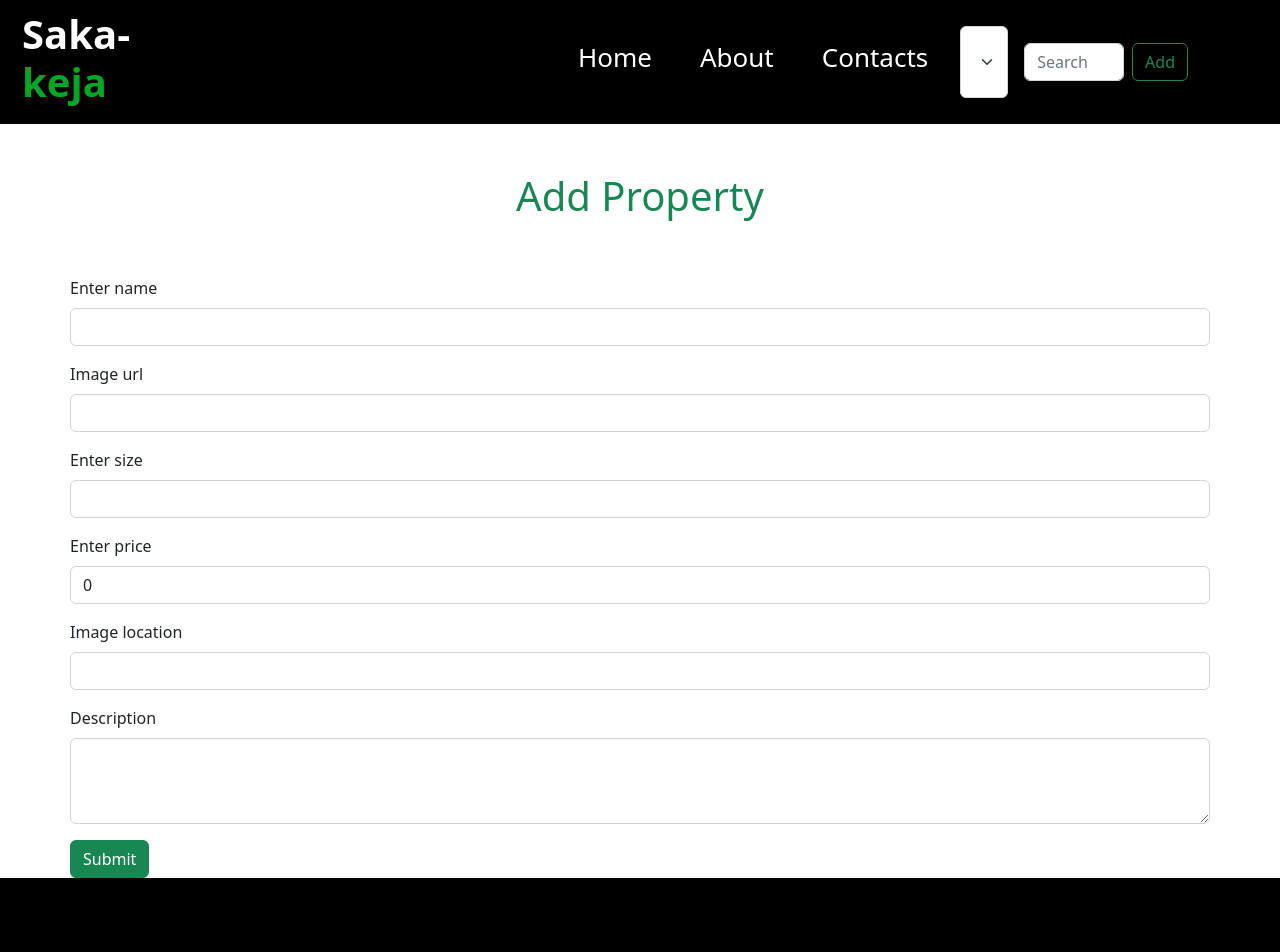
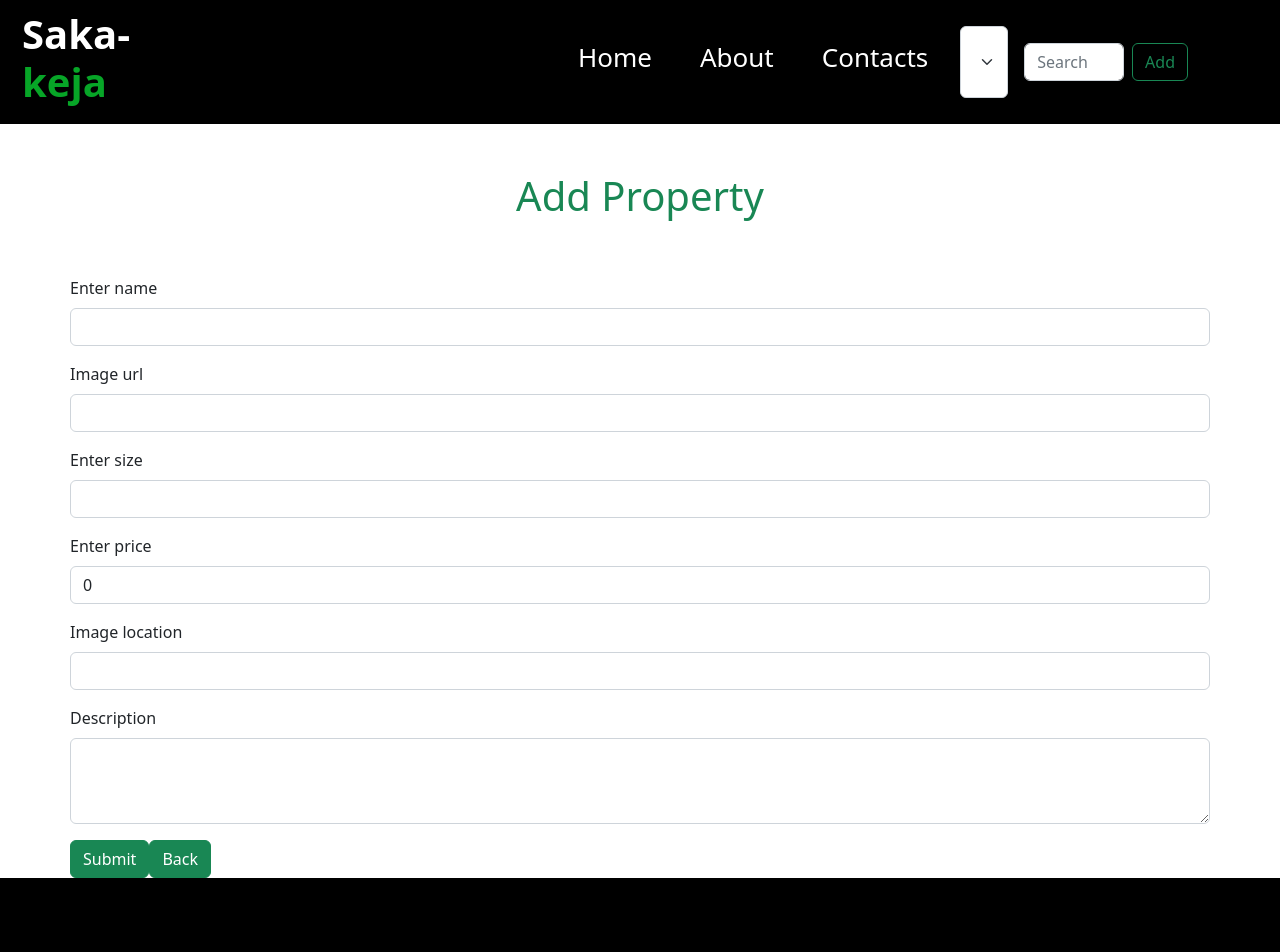
Before and after one commit to Rawllings/saka_keja, a React (Create React App) app in the folder saka-keja/: page /add in a window 1280 px wide. Shown: the top 952 px of the page. Built offline with nearby package versions, Linux system fonts and the light colour scheme; data requests are answered from the project's data file.

Commit message:
Styling the back button in add property form

```diff
--- a/saka-keja/src/components/Body/AddProperty.jsx
+++ b/saka-keja/src/components/Body/AddProperty.jsx
@@ -1,4 +1,5 @@
 import React, { useState } from "react";
+import { Link } from "react-router-dom";
 
 function AddProperty({ rentals, setRentals }) {
   const [name, setName] = useState("");
@@ -111,6 +112,9 @@
           ></textarea>
         </div>
         <input type="submit" class="btn btn-success" value="Submit" />
+        <Link to="/">
+          <button className="btn btn-success bttn">Back</button>
+        </Link>
       </form>
     </div>
   );
```
Also changed, not shown: saka-keja/src/App.css (line endings or trailing spaces).
